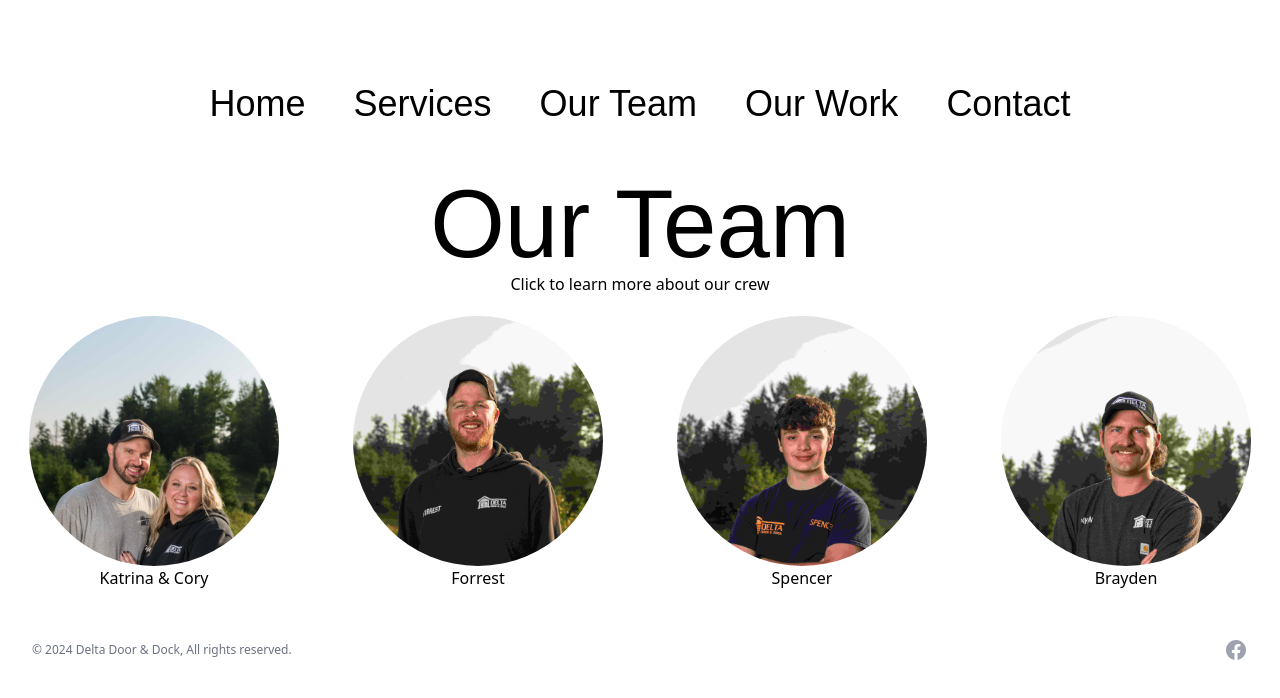
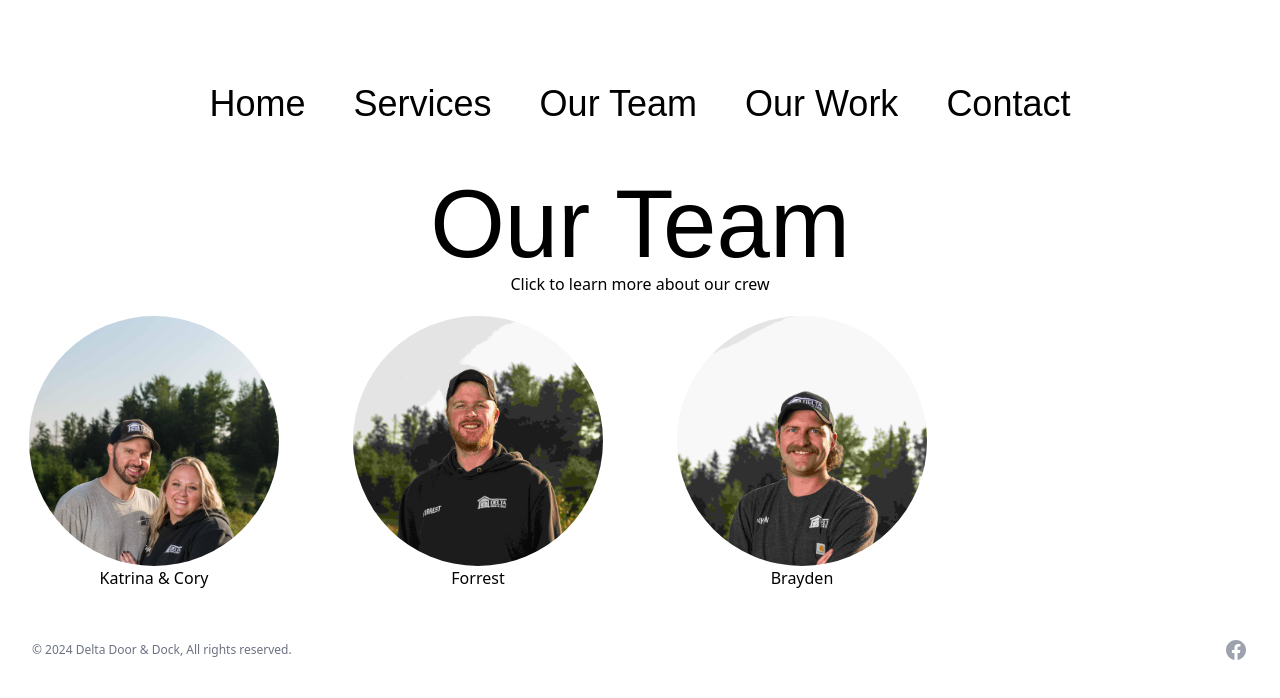
Before and after one commit to lee14k/deltadock, a Next.js app: page /our-team in a window 1280 px wide. Shown: the top 698 px of the page. Built offline with nearby package versions, Linux system fonts and the light colour scheme; a web font is replaced by a local one.

Commit message:
remove spencer

```diff
--- a/components/FrontEnd/HeadshotCircle.jsx
+++ b/components/FrontEnd/HeadshotCircle.jsx
@@ -31,11 +31,6 @@ function HeadshotCircle(props) {
             personTitle: 'Forrest',
             bio: "\n" +
                 "I’ve been in the garage door industry since 2016. Since moving to the UP 2 years ago, I’ve had the privilege of working at Delta Door and Dock. I enjoy spending time with my wife and baby boy. My hobbies include hunting, fishing, and working on anything with an engine"
-        },
-        {
-            firstImage: '/spencer.jpg',
-            personTitle: 'Spencer',
-            bio: "This is the bio for Spencer."
         },
         {
             firstImage: '/brayden.jpg',
```
